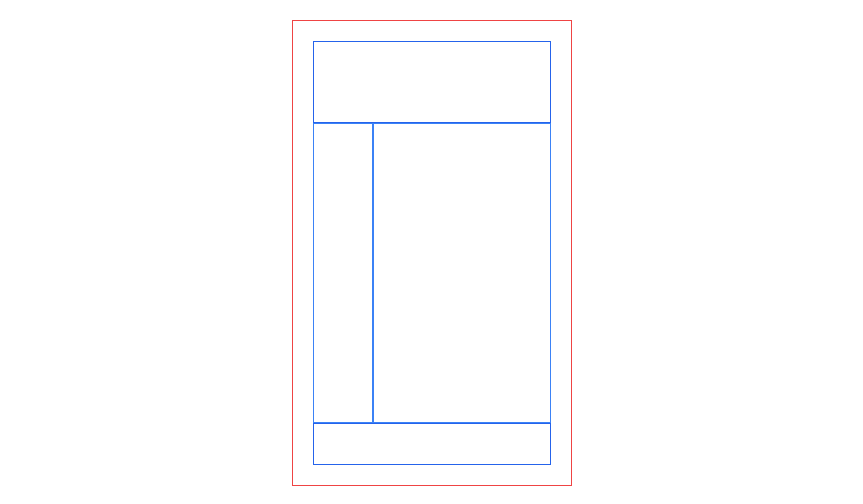
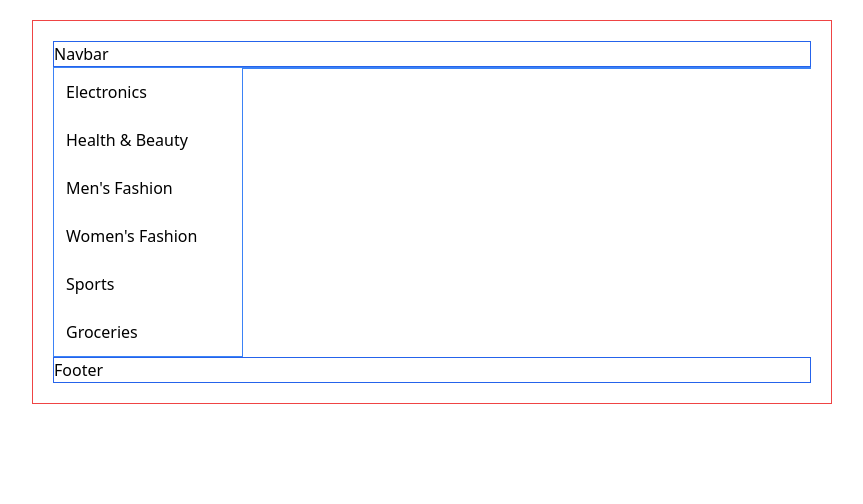
Before and after one commit to khanalgaurav/Ecom-Lab, a plain HTML site: page index.html in a window 1280 px wide. Shown: the whole page, without its empty margins (208-1071 px from the left). Drawn offline with nearby package versions, Linux system fonts and the light colour scheme.

Commit message:
Ecom lab 2

```diff
--- a/index.html
+++ b/index.html
@@ -5,15 +5,42 @@
     <meta name="viewport" content="width=device-width, initial-scale=1.0">
     <script src="https://cdn.tailwindcss.com"></script>
     <title>Ecommerce</title>
+    <style>
+        .mainli:hover .subli{
+            display: block;
+        }
+    </style>
 </head>
 <body>
-    <div class="border border-red-500 mx-[500px] my-5 p-5">
-        <div class="border border-blue-600 py-10 h-10"></div>
+    <div class="border border-red-500 mx-60 my-5 p-5">
+        <div class="border border-blue-600 ">Navbar</div>
         <div class="flex">
-            <div class="h-[300px] w-1/4 border border-blue-500"></div>
-            <div class="h-[300px] w-3/4 border border-blue-500"></div>
+            <div class="h-full w-1/4 border border-blue-500">
+                <ul id="menu">
+                    <li class="p-3 mainli hover:cursor-pointer">Electronics
+                        <ul class="hidden subli bg-gray-200 rounded-lg">
+                            <li class="p-2 hover:bg-red-500 rounded-lg"><a href="#">Home Appliances</a></li>
+                            <li class="p-2 hover:bg-red-500 rounded-lg"><a href="#">Life Style</a></li>
+                        </ul>
+                    </li>
+
+                    <li class="p-3">Health & Beauty</li>
+                    <li class="p-3 mainli cursor-pointer">Men's Fashion
+                        <ul class="hidden subli bg-gray-200 rounded-lg">
+                            <li class="p-2 hover:bg-red-500 rounded-lg"><a href="#">Formal</a></li>
+                            <li class="p-2 hover:bg-red-500 rounded-lg"><a href="#">Semi-Formal</a></li>
+                            <li class="p-2 hover:bg-red-500 rounded-lg"><a href="#">Casual</a></li>
+                        </ul>
+                    </li>
+
+                    <li class="p-3">Women's Fashion</li>
+                    <li class="p-3">Sports</li>
+                    <li class="p-3">Groceries</li>
+                </ul>
+            </div>
+            <div class="h-full w-3/4 border border-blue-500"></div>
         </div>
-        <div class="border border-blue-600 py-5 h-10"></div>
+        <div class="border border-blue-600">Footer</div>
     </div>
 </body>
 </html>
```
